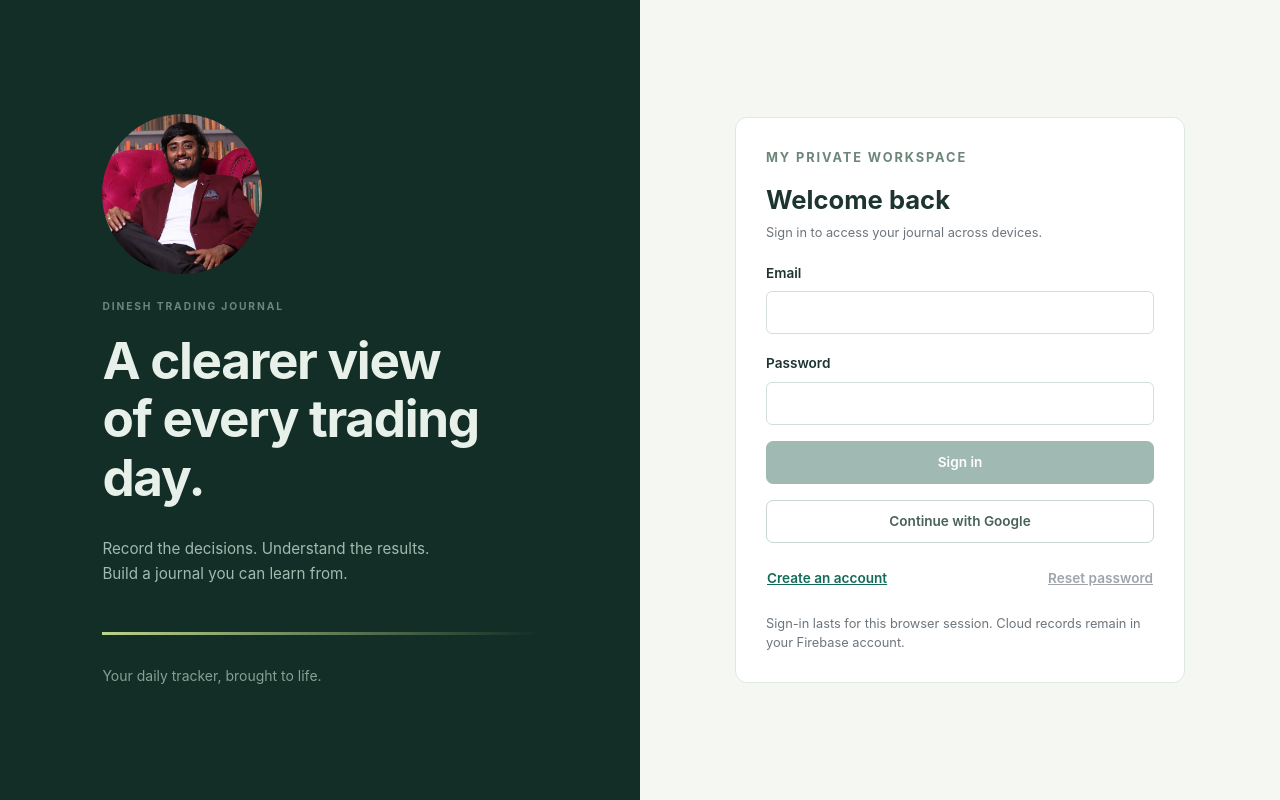
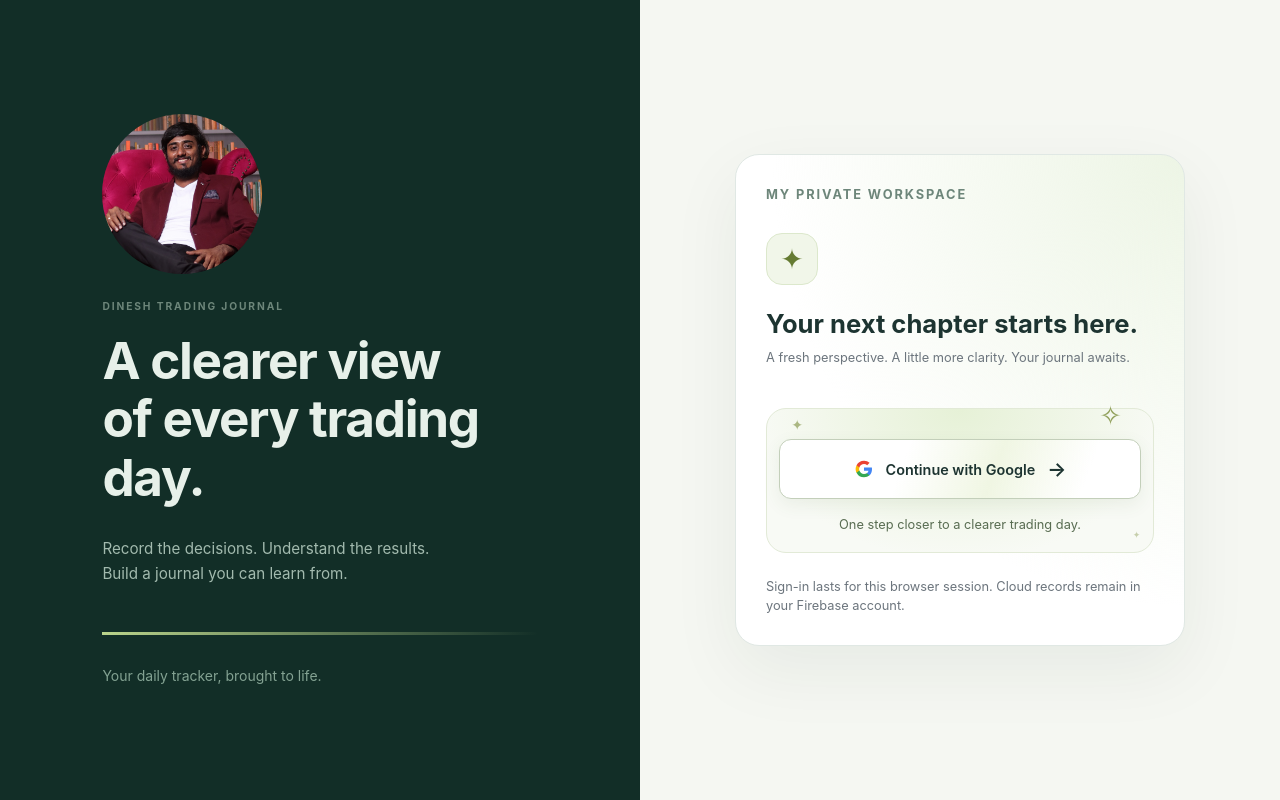
Before and after one commit to dineshprodapt/trading-journal, an Angular app: page /login in a window 1280 px wide. Built offline with nearby package versions, Linux system fonts and the light colour scheme; no server answers.

Commit message:
Simplify login to Google with shimmer and sparkle styling

```diff
--- /dev/null
+++ b/src/app/pages/login.component.scss
@@ -0,0 +1,181 @@
+.login-avatar-frame {
+  width: 160px;
+  height: 160px;
+  overflow: hidden;
+  flex: 0 0 160px;
+}
+.login-avatar {
+  width: 100%;
+  height: 100%;
+  object-fit: cover;
+  object-position: 64% center;
+}
+.login-panel {
+  background: radial-gradient(ellipse at top right, #edf5e5, transparent 65%), #fff;
+  border-radius: 24px;
+  box-shadow: 0 24px 70px #122e2710;
+}
+.welcome-emblem {
+  display: grid;
+  place-items: center;
+  width: 52px;
+  height: 52px;
+  margin: 12px 0 24px;
+  border: 1px solid #dce8cc;
+  border-radius: 16px;
+  background: #f1f6e9;
+  color: #657b32;
+  font-size: 28px;
+}
+.google-entry {
+  position: relative;
+  margin-top: 24px;
+  padding: 30px 12px 16px;
+  border: 1px solid #e2ead7;
+  border-radius: 20px;
+  background: radial-gradient(ellipse at 50% 0, #deedc9b0, transparent 75%), #f8faf5;
+}
+.google-button {
+  position: relative;
+  isolation: isolate;
+  overflow: hidden;
+  display: flex;
+  align-items: center;
+  justify-content: center;
+  gap: 12px;
+  width: 100%;
+  min-height: 56px;
+  padding: 14px 16px;
+  border: 1px solid #c3cfba;
+  border-radius: 12px;
+  background: #fff;
+  color: #1d3431;
+  font-size: 0.9rem;
+  font-weight: 600;
+  box-shadow: 0 6px 18px #44632d14;
+  transition:
+    transform 180ms ease,
+    box-shadow 180ms ease,
+    border-color 180ms ease;
+}
+.google-button::before {
+  content: '';
+  position: absolute;
+  z-index: -1;
+  inset: 0;
+  background: linear-gradient(110deg, transparent 25%, #e1edc780 50%, transparent 75%);
+  transform: translateX(-120%);
+  animation: shimmer 6s ease-in-out infinite;
+  pointer-events: none;
+}
+.google-button:hover:not(:disabled) {
+  transform: translateY(-2px);
+  border-color: #8fa572;
+  box-shadow: 0 10px 28px #6f91432b;
+}
+.google-button:active:not(:disabled) {
+  transform: scale(0.98);
+}
+.google-button:focus-visible {
+  outline: 3px solid #146b59;
+  outline-offset: 4px;
+}
+.google-button:disabled {
+  cursor: wait;
+  opacity: 0.7;
+}
+.google-icon {
+  width: 20px;
+  height: 20px;
+  flex-shrink: 0;
+}
+.button-arrow {
+  font-size: 20px;
+}
+.entry-caption {
+  margin: 16px 0 0;
+  text-align: center;
+  color: #586c51;
+  line-height: 1.6;
+}
+.sparkle {
+  position: absolute;
+  color: #8b9b53;
+  pointer-events: none;
+  animation: twinkle 4s ease-in-out infinite;
+}
+.sparkle-one {
+  top: 5px;
+  left: 24px;
+  font-size: 15px;
+}
+.sparkle-two {
+  top: -12px;
+  right: 32px;
+  font-size: 25px;
+  animation-delay: -1.4s;
+}
+.sparkle-three {
+  bottom: 8px;
+  right: 12px;
+  font-size: 11px;
+  animation-delay: -2.6s;
+}
+.button-spinner {
+  width: 16px;
+  height: 16px;
+  flex-shrink: 0;
+  border: 2px solid #c9d8c3;
+  border-top-color: #146b59;
+  border-radius: 50%;
+  animation: spin 900ms linear infinite;
+}
+.is-busy .sparkle {
+  animation-play-state: paused;
+}
+@keyframes shimmer {
+  0%,
+  65% {
+    transform: translateX(-120%);
+  }
+  100% {
+    transform: translateX(120%);
+  }
+}
+@keyframes twinkle {
+  0%,
+  100% {
+    opacity: 0.4;
+    transform: scale(0.8);
+  }
+  50% {
+    opacity: 1;
+    transform: scale(1.1);
+  }
+}
+@keyframes spin {
+  to {
+    transform: rotate(360deg);
+  }
+}
+@media (max-width: 380px) {
+  .google-button {
+    gap: 8px;
+    padding-inline: 8px;
+    font-size: 0.8rem;
+  }
+  .button-arrow {
+    display: none;
+  }
+}
+@media (prefers-reduced-motion: reduce) {
+  *,
+  *::before {
+    animation: none !important;
+    transition: none !important;
+  }
+  .google-button:hover:not(:disabled),
+  .google-button:active:not(:disabled) {
+    transform: none;
+  }
+}
--- a/src/app/pages/login.component.ts
+++ b/src/app/pages/login.component.ts
@@ -1,14 +1,10 @@
 import { Component, inject, signal } from '@angular/core';
-import { FormsModule } from '@angular/forms';
 import { Router, RouterLink } from '@angular/router';
 import { AuthService, friendlyError } from '../core/auth.service';
 @Component({
   selector: 'app-login',
-  imports: [FormsModule, RouterLink],
-  styles: [
-    `.login-avatar-frame { width: 160px; height: 160px; overflow: hidden; flex: 0 0 160px; }
-    .login-avatar { width: 100%; height: 100%; object-fit: cover; object-position: 64% center; }`,
-  ],
+  imports: [RouterLink],
+  styleUrl: './login.component.scss',
   template: ` <main class="login-wrap">
     <section class="login-story">
       <div class="login-avatar-frame rounded-circle">
@@ -23,63 +19,56 @@ import { AuthService, friendlyError } from '../core/auth.service';
     </section>
     <section class="login-panel card">
       <p class="eyebrow">MY PRIVATE WORKSPACE</p>
-      <h2>{{ register ? 'Create your account' : 'Welcome back' }}</h2>
-      <p class="text-secondary">Sign in to access your journal across devices.</p>
+      <div class="welcome-emblem" aria-hidden="true">✦</div>
+      <h2>Your next chapter starts here.</h2>
+      <p class="text-secondary">A fresh perspective. A little more clarity. Your journal awaits.</p>
       @if (auth.error()) {
         <div class="alert alert-warning" role="alert">{{ auth.error() }}</div>
       }
       @if (message()) {
-        <div class="alert alert-info" role="status">{{ message() }}</div>
+        <div class="alert alert-warning" role="alert">{{ message() }}</div>
       }
-      <form #form="ngForm" (ngSubmit)="submit()">
-        <label class="form-label" for="email">Email</label
-        ><input
-          id="email"
-          class="form-control mb-3"
-          type="email"
-          name="email"
-          [(ngModel)]="email"
-          required
-          email
-          autocomplete="email"
-        />
-        <label class="form-label" for="password">Password</label
-        ><input
-          id="password"
-          class="form-control mb-3"
-          type="password"
-          name="password"
-          [(ngModel)]="password"
-          required
-          minlength="8"
-          [autocomplete]="register ? 'new-password' : 'current-password'"
-        />
-        <button class="btn btn-primary w-100" [disabled]="form.invalid || busy() || !!auth.error()">
-          {{ busy() ? 'Please wait…' : register ? 'Create account' : 'Sign in' }}
+      <div class="google-entry" [class.is-busy]="busy()">
+        <span class="sparkle sparkle-one" aria-hidden="true">✦</span>
+        <span class="sparkle sparkle-two" aria-hidden="true">✧</span>
+        <span class="sparkle sparkle-three" aria-hidden="true">✦</span>
+        <button
+          type="button"
+          class="google-button"
+          [disabled]="busy() || !!auth.error()"
+          [attr.aria-busy]="busy()"
+          (click)="google()"
+        >
+          <svg class="google-icon" viewBox="0 0 24 24" aria-hidden="true">
+            <path
+              fill="#4285F4"
+              d="M21.6 12.23c0-.71-.06-1.39-.18-2.05H12v3.88h5.38a4.6 4.6 0 0 1-2 3.02v2.51h3.24c1.89-1.74 2.98-4.3 2.98-7.36Z"
+            />
+            <path
+              fill="#34A853"
+              d="M12 22c2.7 0 4.96-.9 6.62-2.41l-3.24-2.51c-.9.6-2.04.96-3.38.96-2.6 0-4.8-1.76-5.59-4.12H3.07v2.59A10 10 0 0 0 12 22Z"
+            />
+            <path
+              fill="#FBBC05"
+              d="M6.41 13.92a6 6 0 0 1 0-3.84V7.49H3.07a10 10 0 0 0 0 9.02l3.34-2.59Z"
+            />
+            <path
+              fill="#EA4335"
+              d="M12 5.96c1.47 0 2.79.5 3.83 1.5l2.87-2.87A9.6 9.6 0 0 0 12 2a10 10 0 0 0-8.93 5.49l3.34 2.59C7.2 7.72 9.4 5.96 12 5.96Z"
+            />
+          </svg>
+          <span>{{ busy() ? 'Connecting to Google…' : 'Continue with Google' }}</span>
+          @if (busy()) {
+            <span class="button-spinner" aria-hidden="true"></span>
+          } @else {
+            <span class="button-arrow" aria-hidden="true">→</span>
+          }
         </button>
-      </form>
-      <button
-        class="btn btn-outline-secondary mt-3"
-        [disabled]="busy() || !!auth.error()"
-        (click)="google()"
-      >
-        Continue with Google
-      </button>
-      <div class="d-flex flex-wrap justify-content-between gap-2 mt-4">
-        <button
-          class="btn btn-link p-0"
-          [disabled]="busy()"
-          (click)="register = !register; message.set('')"
-        >
-          {{ register ? 'Already have an account?' : 'Create an account' }}</button
-        ><button
-          class="btn btn-link p-0"
-          [disabled]="busy() || !email || !!auth.error()"
-          (click)="reset()"
-        >
-          Reset password
-        </button>
+        <p class="entry-caption">One step closer to a clearer trading day.</p>
       </div>
+      <span class="visually-hidden" role="status">{{
+        busy() ? 'Opening Google sign-in. Please wait.' : ''
+      }}</span>
       @if (auth.demo) {
         <a routerLink="/journal" class="btn btn-warning mt-4">Open local demo</a>
       }
@@ -93,33 +82,19 @@ import { AuthService, friendlyError } from '../core/auth.service';
 export class LoginComponent {
   auth = inject(AuthService);
   router = inject(Router);
-  email = '';
-  password = '';
-  register = false;
   busy = signal(false);
   message = signal('');
-  async action(fn: () => Promise<unknown>, navigate = true) {
+  async google() {
+    if (this.busy() || this.auth.error()) return;
     this.busy.set(true);
     this.message.set('');
     try {
-      await fn();
-      if (navigate) await this.router.navigateByUrl('/journal');
+      await this.auth.google();
+      await this.router.navigateByUrl('/journal');
     } catch (e) {
       this.message.set(friendlyError(e));
     } finally {
       this.busy.set(false);
     }
   }
-  submit() {
-    void this.action(() => this.auth.email(this.email.trim(), this.password, this.register));
-  }
-  google() {
-    void this.action(() => this.auth.google());
-  }
-  reset() {
-    void this.action(async () => {
-      await this.auth.reset(this.email.trim());
-      this.message.set('If an account exists, a reset email will arrive shortly.');
-    }, false);
-  }
 }
```
